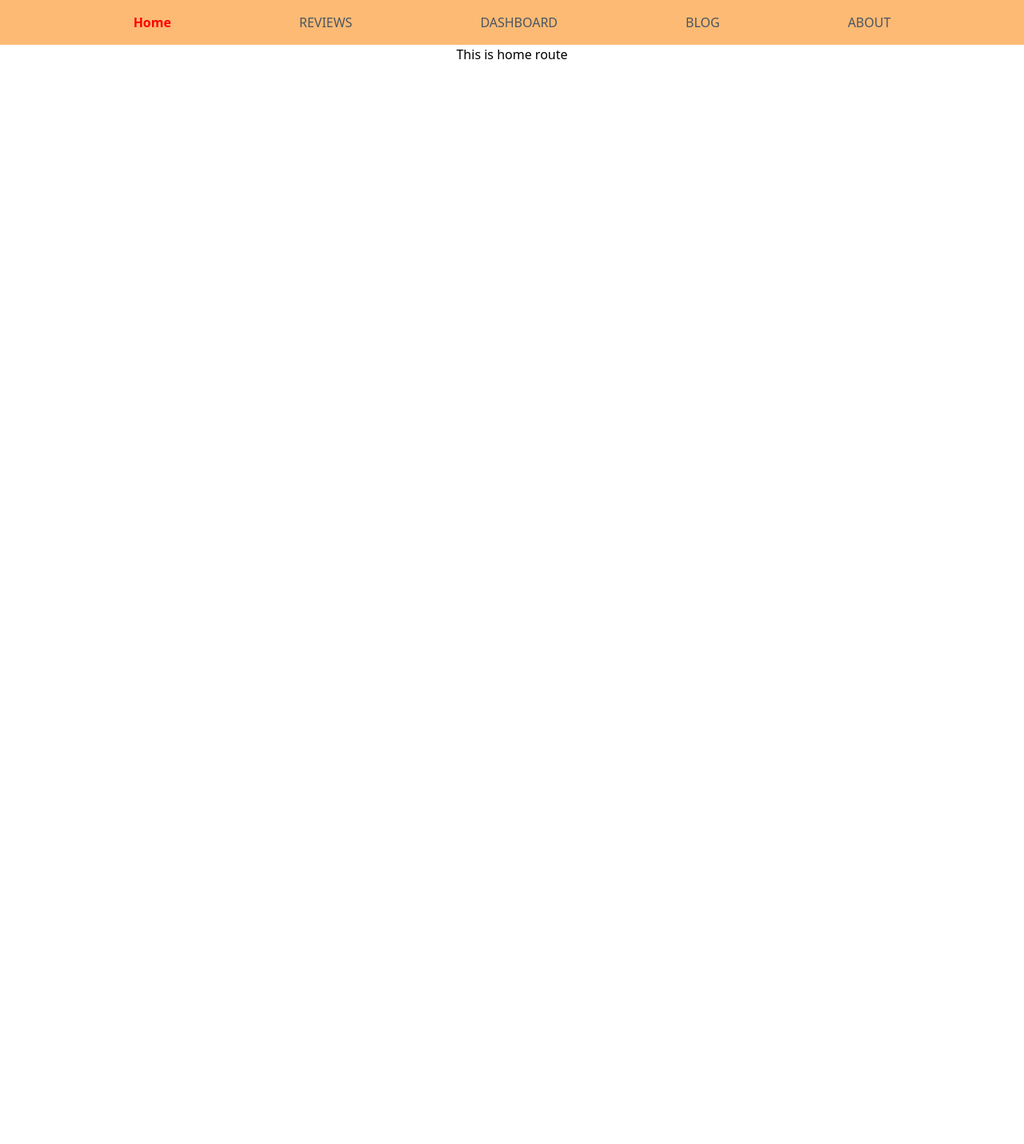
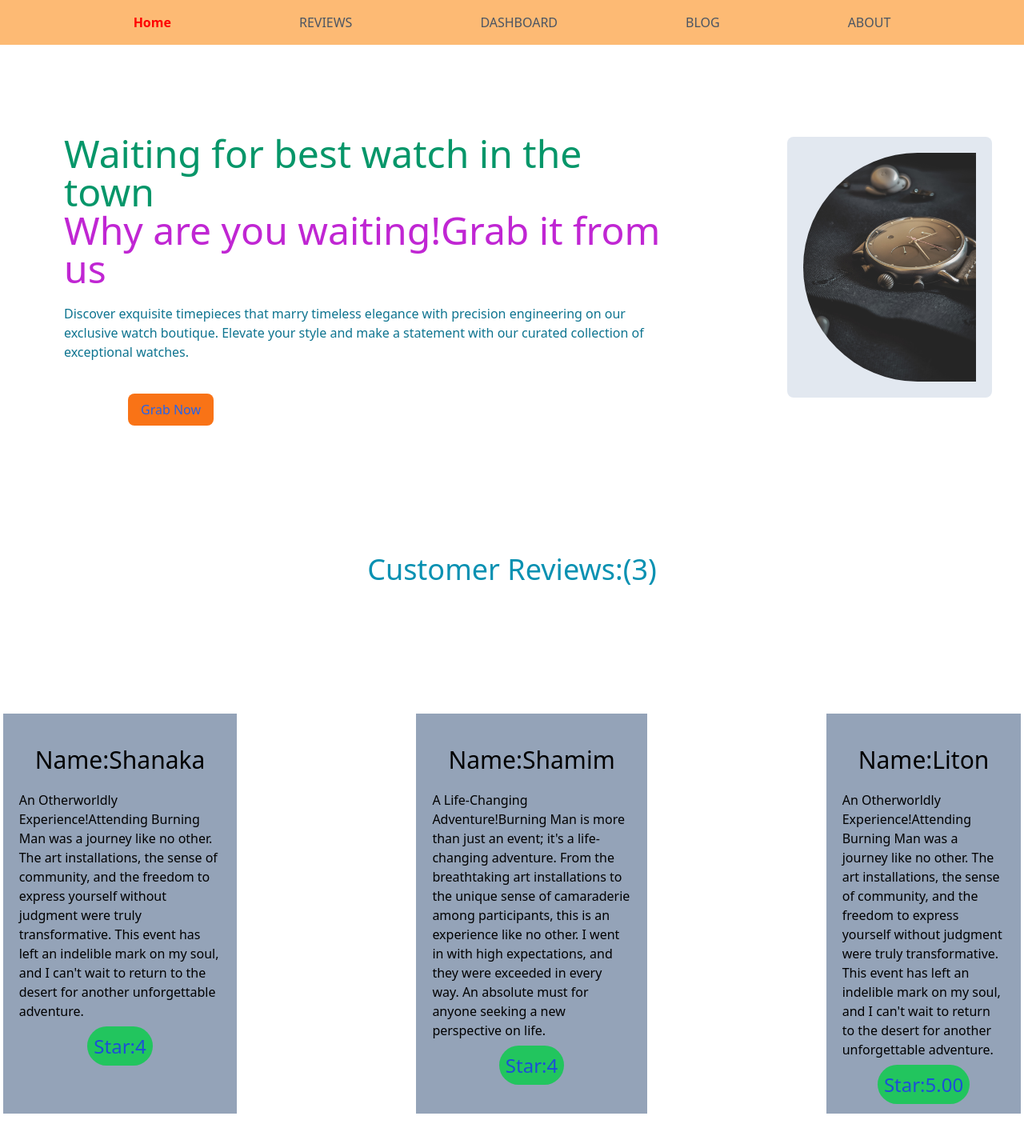
Before and after one commit to tanvirhossain10/a-9, a React (Create React App) app: page / in a window 1280 px wide. Shown: the top 1430 px of the page at 80% size. Before the commit the page ends 800 px from the top, so only its background shows below. Built offline with nearby package versions, Linux system fonts and the light colour scheme.

Commit message:
add 3 card at home page

```diff
--- /dev/null
+++ b/public/reviewData.json
@@ -0,0 +1,38 @@
+[
+    {
+        "id": 1,
+        "name": "Shanaka",
+        "star": "4",
+        "body": " An Otherworldly Experience!Attending Burning Man was a journey like no other. The art installations, the sense of community, and the freedom to express yourself without judgment were truly transformative. This event has left an indelible mark on my soul, and I can't wait to return to the desert for another unforgettable adventure."
+    },
+    {
+        "id": 2,
+        "name": "Shamim",
+        "star": "4",
+        "body": " A Life-Changing Adventure!Burning Man is more than just an event; it's a life-changing adventure. From the breathtaking art installations to the unique sense of camaraderie among participants, this is an experience like no other. I went in with high expectations, and they were exceeded in every way. An absolute must for anyone seeking a new perspective on life."
+    },
+    {
+        "id": 3,
+        "name": "Liton",
+        "star": "5.00",
+        "body": "An Otherworldly Experience!Attending Burning Man was a journey like no other. The art installations, the sense of community, and the freedom to express yourself without judgment were truly transformative. This event has left an indelible mark on my soul, and I can't wait to return to the desert for another unforgettable adventure."
+    },
+    {
+        "id": 4,
+        "name": "Niam",
+        "star": "4.90",
+        "body": "Words can't fully capture the magic of Burning Man. It's a place where dreams become reality, where self-expression knows no bounds, and where you're free to be your truest self. From sunrise yoga to dancing under the stars, every moment is a memory worth cherishing. If you're thinking about attending, don't hesitate—just go!"
+    },
+    {
+        "id": 5,
+        "name": "Mithun",
+        "star": "4.80",
+        "body": "Unforgettable Moments at Burning Man!Burning Man is a melting pot of creativity, art, and freedom that defies description. The days are filled with awe-inspiring art installations, workshops, and spontaneous connections with fellow burners, while the nights transform into a surreal dreamscape of fire dancers and illuminated sculptures. My time at Burning Man left me with a renewed sense of wonder and a yearning to return to this one-of-a-kind event."
+    },
+    {
+        "id": 6,
+        "name": "Rashid",
+        "star": "5.00",
+        "body": "Burning Man: An Otherworldly Experience!Attending Burning Man was a journey like no other. The art installations, the sense of community, and the freedom to express yourself without judgment were truly transformative. This event has left an indelible mark on my soul, and I can't wait to return to the desert for another unforgettable adventure."
+    }
+]
--- a/src/App.js
+++ b/src/App.js
@@ -4,10 +4,10 @@ import Header from './components/Header/Header';
 import { Route, Routes } from 'react-router-dom';
 import Home from './components/Home/Home';
 import Revies from './components/Reviews/Revies';
-import DashBoard from './DashBoard/DashBoard';
 import Blog from './components/Blog/Blog';
 import About from './components/About/About';
 import NotFound404 from './components/NotFound404/NotFound404';
+import DashBoard from './components/DashBoard/DashBoard';
 
 function App() {
   return (
--- a/src/components/Home/Home.js
+++ b/src/components/Home/Home.js
@@ -1,10 +1,38 @@
 import React from 'react';
+import useReview from '../../hooks/useReview';
 
 const Home = () => {
+    // const [review] = allReviewsArray;/
+    const [reviews, setReviews] = useReview();
+    const homePageReviews = reviews.slice(0, 3);
+    // console.log(homePageReviews[0].body)
+    // // console.log(b);
+
     return (
         <div>
-            <h2>This is home route</h2>
+            <div className="flex items-center justify-between mt-20">
+                <div className='ml-20 text-left w-3/5 mt-8'>
+                    <h2 className='text-5xl  text-emerald-600'>Waiting for best watch in the town</h2>
+                    <h2 className='text-5xl  text-fuchsia-600'>Why are you waiting!Grab it from us</h2>
+                    <p className=' mt-5 text-cyan-700 '>Discover exquisite timepieces that marry timeless elegance with precision engineering on our exclusive watch boutique. Elevate your style and make a statement with our curated collection of exceptional watches.</p>
+                    <div className='mt-10 ml-20'><button className='bg-orange-500 px-4 py-2 rounded-lg  hover:bg-orange-400 hover:text-gray-200 text-blue-600'>Grab Now</button></div>
+                </div>
+                <div className='bg-slate-200 w-1/5 p-5 mr-10 rounded-lg '>
+                    <img className=' rounded-s-full	 ' src="watch.jpg" alt="" />
+                </div>
+            </div>
+
+            <div>
+                <h2 className='text-4xl text-cyan-600 mt-40 mb-40'>Customer Reviews:({homePageReviews.length})</h2>
+                <div className="flex justify-center  mb-36 ">
+                    {homePageReviews.map(review => <div key={review.id} className='bg-slate-400 p-5 mx-28 text-left'><h3 className=' text-3xl p-5'>Name:{review.name}</h3>
+                        <p>{review.body}</p>
+                        <p className='text-center mt-4 '><small className=' text-2xl bg-green-500 text-blue-700 rounded-full p-2  '>Star:{review.star}</small></p>
+                    </div>)}
+                </div>
+            </div>
         </div>
+
     );
 };
 
--- a/src/components/NotFound404/NotFound404.js
+++ b/src/components/NotFound404/NotFound404.js
@@ -9,7 +9,7 @@ const NotFound404 = () => {
 
                 <h2 className='text-4xl bg-gradient-to-r bg-clip-text  text-transparent
             from-indigo-500 via-orange-500 to-red-700
-            animate-text' >Opps 404 page not found</h2>
+            animate-text' >Opps! 404 page not found</h2>
 
 
             </div >
--- /dev/null
+++ b/src/hooks/useReview.js
@@ -0,0 +1,16 @@
+import { useEffect, useState } from "react";
+
+
+const useReview = () => {
+    const [reviews, setReviews] = useState([]);
+    useEffect(() => {
+        fetch('reviewData.json')
+            .then(res => res.json())
+            .then(data => setReviews(data))
+    }, [])
+
+
+    return [reviews, setReviews]
+};
+
+export default useReview;
```
Also changed, not shown: src/components/DashBoard/DashBoard.js (renamed from src/DashBoard/DashBoard.js).
